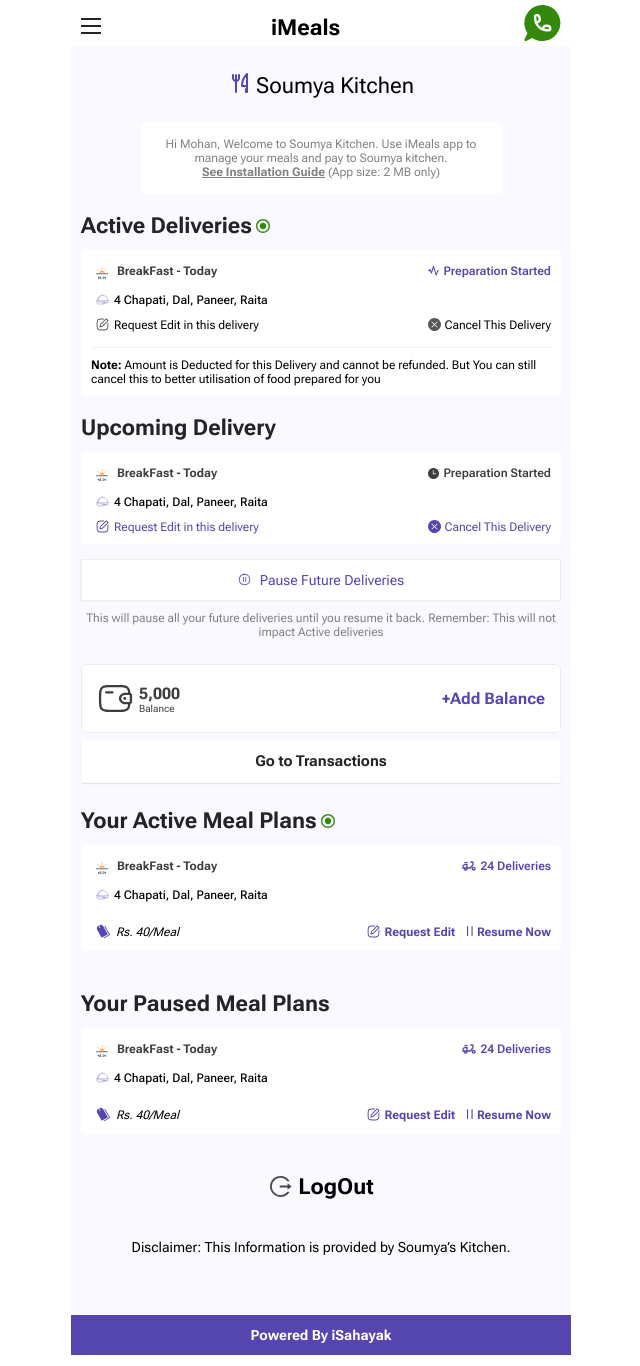
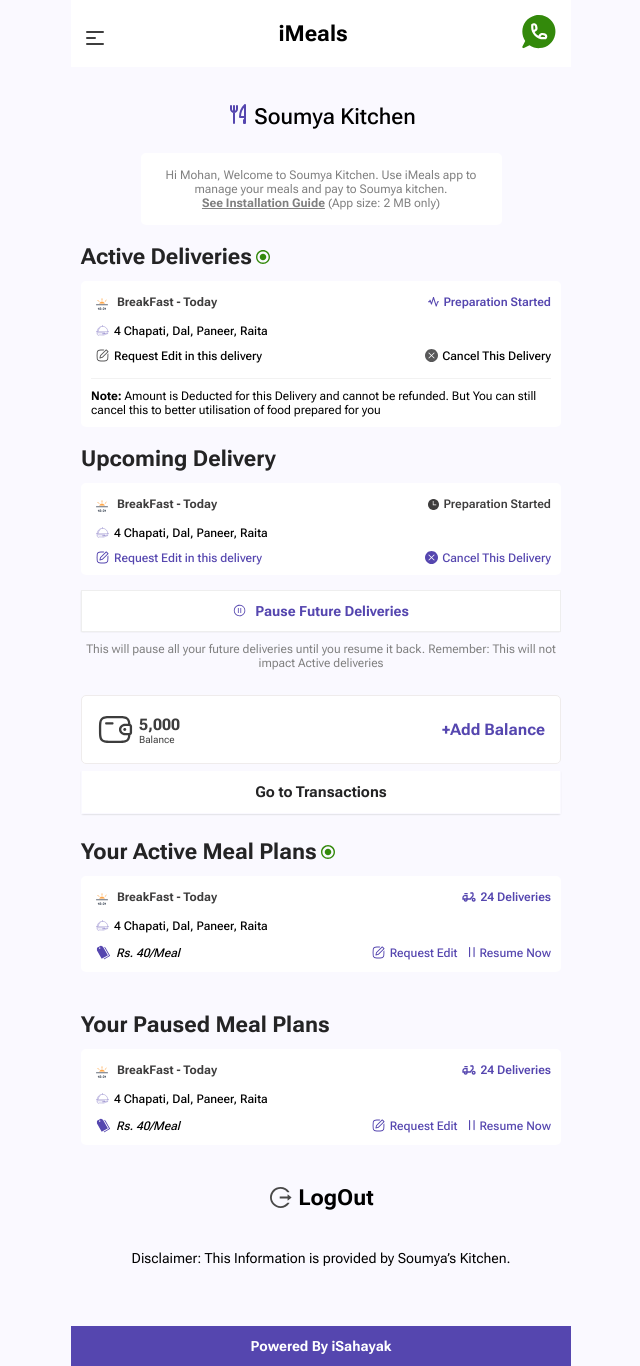
Before and after one commit to Tiffin-CRM/tiffincrm, a PHP site: page / in a window 1280 px wide. Shown: the whole page, without its empty margins (319-959 px from the left). Run offline with PHP 8.4, Linux system fonts and the light colour scheme.

Commit message:
css modified

```diff
--- a/css/style.css
+++ b/css/style.css
@@ -1,22 +1,38 @@
-
-:root{
+:root {
     --heading-color: #242425;
     --mid-font-color: #575353;
     --light-font-color: #808080;
-    --highlight-color: #5546AF;
+    --highlight-color: #5546af;
     --theam-color: #ffffff;
   }
-header, main{
+  header,
+  main {
     width: 100%;
     max-width: 500px;
     margin: auto;
     position: relative;
+    user-select: none; /* Standard */
+  }
+  header {
+    background-color: #ffffff;
+    align-items: center;
+  }
+
+  .header_box {
+    padding: 15px;
+    display: flex;
+    align-items: center;
+    justify-content: space-between;
+  }
+
+  body {
+    background-color: #faf9ff;
   }
   .hamburger {
     flex-direction: column;
     cursor: pointer;
     display: flex;
-    margin-top: 15px;
+    margin-top: 8px;
   }
 
   .bar {
@@ -41,16 +57,18 @@ header, main{
     align-items: center;
     background-color: var(--theam-color);
     position: absolute;
-    top: 55px;
+    top: 65px;
+    border: #e4e4e4 solid;
+    border-width: 0 1px 1px 1px;
     left: -100%;
     width: 100%;
-    height: 100vh;
+    height: 30vh;
     flex-direction: column;
     opacity: 0;
     display: none;
     transition: all 0.5s ease-in-out;
   }
-.menu.active{
+  .menu.active {
     display: flex;
     opacity: 1;
     left: 0px;
@@ -61,7 +79,7 @@ header, main{
   .menu a {
     margin: 10px 0;
   }
-.nav_logo{
+  .nav_logo {
     top: 15px;
     font-size: 22.05px;
     font-weight: 700;
@@ -70,36 +88,34 @@ header, main{
     justify-content: center;
     left: 40%;
   }
-.whats_app_icon{
+  .whats_app_icon {
     right: 10px;
     top: 5px;
     width: 100%;
-    max-width: 37px;
-    min-width: 37px;
+    max-width: 34px;
+    min-width: 34px;
     height: 37px;
   }
   .whats_app_icon img {
     width: 100%;
   }
 
-
   /* ____________ hero section _____________ */
-main{
-    background: #FAF9FF;
+  main {
+    background: #faf9ff;
   }
-.delivery_name{
+  .delivery_name {
     width: fit-content;
     margin: auto;
     gap: 4px;
     padding-top: 25px;
     margin-top: 10px;
   }
-.name_deliry_text{
+  .name_deliry_text {
     font-size: 22.05px;
-    font-weight: 400;
-
+    font-weight: 500;
   }
-.hero_cont_box{
+  .hero_cont_box {
     padding: 15px;
     background-color: var(--theam-color);
     border-radius: 5px;
@@ -110,26 +126,26 @@ main{
     margin: auto;
     margin-top: 23px;
   }
-.cont_box_text{
+  .cont_box_text {
     font-size: 12px;
   }
-.app_installation_guide_box{
+  .app_installation_guide_box {
     gap: 3px;
   }
-.app_installation_guide_box a{
+  .app_installation_guide_box a {
     color: var(--mid-font-color-color);
     text-decoration: underline;
     font-size: 12px;
     font-weight: 700;
   }
-.app_installation_guide_box span{
+  .app_installation_guide_box span {
     color: var(--light-font-color);
     font-size: 12px;
   }
-.active_deliveries_heading{
+  .active_deliveries_heading {
     gap: 4px;
   }
-.active_deliveries_container{
+  .active_deliveries_container {
     margin-top: 19px;
   }
   .active_deliveries_heading > span {
@@ -137,29 +153,30 @@ main{
     font-weight: 700;
     color: var(--heading-color);
   }
-.active_deliveries_box{
+  .active_deliveries_box {
     margin-top: 12px;
     background-color: var(--theam-color);
     padding: 10px;
     border-radius: 5px;
   }
-.brk_tre_box{
+  .brk_tre_box {
     width: 100%;
   }
-.brk_box, .pre_box{
+  .brk_box,
+  .pre_box {
     gap: 4px;
   }
   .brk_box span {
     font-size: 12px;
     font-weight: 700;
-    color: #3E3D3D;
+    color: #3e3d3d;
   }
-.pre_box{
+  .pre_box {
     font-size: 12px;
     font-weight: 600;
     color: var(--highlight-color);
   }
-.meal_item_list{
+  .meal_item_list {
     gap: 4px;
     padding-left: 4px;
     margin-top: 10px;
@@ -169,91 +186,94 @@ main{
     font-size: 12px;
     font-weight: 500;
   }
-.req_can_box{
+  .req_can_box {
     margin-top: 10px;
     padding-left: 4px;
   }
-.req_box, .can_box{
+  .req_box,
+  .can_box {
     gap: 4px;
   }
-.req_box span, .can_box span {
+  .req_box span,
+  .can_box span {
     font-size: 12px;
+    font-weight: 500;
   }
-.active_deloveries_note{
+  .active_deloveries_note {
     font-size: 12px;
     font-weight: 400;
     padding: 10px 0px 0px 0px;
-    border-top: 1px solid #F2F2F2;
+    border-top: 1px solid #f2f2f2;
     margin-top: 15px;
   }
-.delivery_pause{
+  .delivery_pause {
     width: 100%;
     padding: 12px 0px;
     font-size: 14px;
     color: var(--highlight-color);
     gap: 8px;
-    border: 0.892px solid #EEE;
+    border: 0.892px solid #eee;
     background: var(--theam-color);
     box-shadow: 0px 0.892px 1.695px -0.892px rgba(0, 0, 0, 0.25);
     margin-top: 15px;
     cursor: pointer;
+    font-weight: 700;
   }
-.delivery_pause_text{
+  .delivery_pause_text {
     color: var(--light-font-color);
     text-align: center;
     font-size: 12px;
     margin-top: 10px;
   }
 
-
   /* __________ section balance ___________ */
-.add_balance_box{
+  .add_balance_box {
     border-radius: 5px;
-    border: 1px solid #EFECEC;
-    background: #FFF;
+    border: 1px solid #efecec;
+    background: #fff;
     padding: 15px 15px;
     margin-top: 25px;
   }
-.wallet_icon{
+  .wallet_icon {
     gap: 5px;
   }
-.amount_balance_text{
+  .amount_balance_text {
     font-size: 15.961px;
     font-weight: 700;
-    color: #3D3D3D;
+    color: #3d3d3d;
   }
-.balance_span_text{
-    color: #3D3D3D;
+  .balance_span_text {
+    color: #3d3d3d;
     font-size: 10px;
     font-weight: 400;
   }
-.right_add_balance_box{
+  .right_add_balance_box {
     color: var(--highlight-color);
     font-size: 15.961px;
     font-weight: 700;
     cursor: pointer;
   }
-.go_to_trans_box{
+  .go_to_trans_box {
     font-size: 15px;
     font-weight: 700;
     width: 100%;
     color: var(--heading-color);
     padding: 12px 0px;
-    border: 1px solid #FAF9FF;
+    border: 1px solid #faf9ff;
     background: var(--theam-color);
     box-shadow: 0px 1px 1.9px -1px rgba(0, 0, 0, 0.25);
-    margin-top: 6px ;
+    margin-top: 6px;
     cursor: pointer;
   }
 
-
   /* __________ meals plans _________- */
-.eddite_meal_plan, .resume_meal_plan{
+  .eddite_meal_plan,
+  .resume_meal_plan {
     color: var(--highlight-color);
     font-weight: 700;
     gap: 4px;
   }
-.user_log_out_btn{
+  .user_log_out_btn {
     gap: 5px;
     background-color: transparent;
     border: none;
@@ -264,15 +284,13 @@ main{
     font-size: 22.05px;
     font-weight: 700;
   }
-.disclaimer_box{
+  .disclaimer_box {
     font-size: 14px;
     text-align: center;
   }
 
-
-
   /* _________ pop up section ___________ */
-.background_pop_up{
+  .background_pop_up {
     height: 100vh;
     width: 100%;
     background-color: #524e4e42;
@@ -283,12 +301,12 @@ main{
     opacity: 0;
     transition: all 0.5s ease-in-out;
   }
-.background_pop_up.active{
+  .background_pop_up.active {
     bottom: 0;
     opacity: 1;
     transition: all 0.5s ease-in-out;
   }
-.pop_up_container{
+  .pop_up_container {
     position: absolute;
     bottom: -100%;
     width: 100%;
@@ -300,40 +318,39 @@ main{
     width: 98%;
     left: 1%;
   }
-.background_pop_up.active .pop_up_container{
+  .background_pop_up.active .pop_up_container {
     bottom: 0px;
     transition: all 0.5s ease-in-out;
-
   }
-.close_pop_up_box{
+  .close_pop_up_box {
     position: absolute;
     top: 10px;
     right: 10px;
     cursor: pointer;
   }
-.pop_heading_text{
+  .pop_heading_text {
     margin-top: 10px;
     text-align: center;
     font-size: 22.05px;
     color: var(--heading-color);
     font-weight: 700;
   }
-.dark_sub_heading{
+  .dark_sub_heading {
     margin-top: 20px;
     font-size: 15px;
     font-weight: 400;
     text-align: center;
   }
-.short_not_box{
+  .short_not_box {
     border-radius: 5px;
-    border: 1px solid #E8E8E8;
-    background: #FAF9FF;
+    border: 1px solid #e8e8e8;
+    background: #faf9ff;
     padding: 8px;
     margin-top: 8px;
     font-size: 12px;
     text-align: center;
   }
-.pop_main_btn{
+  .pop_main_btn {
     gap: 10px;
     width: 100%;
     border-radius: 5px;
@@ -346,7 +363,7 @@ main{
     font-weight: 700;
     margin-top: 15px;
   }
-.ss_on_whats_app_btn{
+  .ss_on_whats_app_btn {
     width: 100%;
     text-align: center;
     color: #000000;
@@ -354,18 +371,16 @@ main{
     padding: 10px 0px;
     margin: 2px;
   }
-.amount_input_box{
+  .amount_input_box {
     padding: 13px 10px;
     border-radius: 5px;
-    border: 1px solid #D9D9D9;
+    border: 1px solid #d9d9d9;
     width: 100%;
     margin-top: 20px;
   }
 
-
-
   /* _____ footer ______ */
-.power_by_text{
+  .power_by_text {
     font-size: 14px;
     font-weight: 700;
     color: var(--theam-color);
--- a/index.html
+++ b/index.html
@@ -1,27 +1,33 @@
 <!DOCTYPE html>
 <html lang="en">
+
 <head>
     <meta charset="UTF-8">
     <meta name="viewport" content="width=device-width, initial-scale=1.0">
-    <title>Document</title>
+    <title>Manage Deliveries - iMeals</title>
     <link rel="stylesheet" href="css/base.css">
     <link rel="stylesheet" href="css/style.css">
-    <link href="https://fonts.googleapis.com/css2?family=Roboto+Condensed:ital,wght@0,100..900;1,100..900&family=Roboto+Flex:opsz,wght@8..144,100..1000&display=swap" rel="stylesheet">
+    <link
+        href="https://fonts.googleapis.com/css2?family=Roboto+Condensed:ital,wght@0,100..900;1,100..900&family=Roboto+Flex:opsz,wght@8..144,100..1000&display=swap"
+        rel="stylesheet">
 </head>
+
 <body>
     <header class="pos-r">
-        <div class="container noscroll">
-            <div class="nav_logo pos-a">
+        <div class="container noscroll header_box">
+            <div class="hamburger" onclick="toggleMenu()">
+                <svg width="18" height="24" viewBox="0 0 18 14" fill="none" xmlns="http://www.w3.org/2000/svg">
+                    <path d="M1 1H17M1 7H9M1 13H17" stroke="#3E3E3E" stroke-width="2" stroke-linecap="round"
+                        stroke-linejoin="round" />
+                </svg>
+            </div>
+            <div class="nav_logo">
                 <span>iMeals</span>
             </div>
-
-            <a href="#" class="whats_app_icon pos-a r-flex ali-c jut-c">
+             <a href="#" class="whats_app_icon">
                     <img src="img/whats-app-icon.svg" alt="Whats app icon">
                 </a>
-            <div class="hamburger" onclick="toggleMenu()">
-                <div class="bar"></div>
-                <div class="bar"></div>
-                <div class="bar"></div>
+        </div>
         </div>
         <nav class="menu">
             <a href="#">Home</a>
@@ -29,9 +35,6 @@
             <a href="#">Services</a>
             <a href="#">Contact Us</a>
         </nav>
-
-            </div>
-        </div>
     </header>
 
     <main>
@@ -44,7 +47,8 @@
                     <div class="name_deliry_text">Soumya Kitchen</div>
                 </div>
                 <div class="hero_cont_box">
-                    <div class="cont_box_text">Hi Mohan, Welcome to Soumya Kitchen. Use iMeals app to manage your meals and pay to Soumya kitchen. </div>
+                    <div class="cont_box_text">Hi Mohan, Welcome to Soumya Kitchen. Use iMeals app to manage your meals
+                        and pay to Soumya kitchen. </div>
                     <div class="app_installation_guide_box r-flex ali-c jut-c">
                         <a href="#">See Installation Guide</a> <span> (App size: 2 MB only)</span>
                     </div>
@@ -81,7 +85,8 @@
                         </div>
 
                         <div class="active_deloveries_note">
-                            <b>Note:</b> Amount is Deducted for this Delivery and cannot be refunded. But You can still cancel this to better utilisation of food prepared for you
+                            <b>Note:</b> Amount is Deducted for this Delivery and cannot be refunded. But You can still
+                            cancel this to better utilisation of food prepared for you
                         </div>
                     </div>
                 </div>
@@ -123,7 +128,8 @@
                         <img src="img/pause.svg" alt="pause icon">
                         <span>Pause Future Deliveries</span>
                     </button>
-                    <div class="delivery_pause_text">This will pause all your future deliveries until you resume it back. Remember: This will not impact Active deliveries</div>
+                    <div class="delivery_pause_text">This will pause all your future deliveries until you resume it
+                        back. Remember: This will not impact Active deliveries</div>
 
                 </div>
             </div>
@@ -142,7 +148,7 @@
                         </div>
                     </div>
 
-                    <div class="right_add_balance_box" onclick="toggleBtn()" >+Add Balance</div>
+                    <div class="right_add_balance_box" onclick="toggleBtn()">+Add Balance</div>
                 </div>
                 <button class="go_to_trans_box" onclick="toggleBtn()">Go to Transactions</button>
             </div>
@@ -161,7 +167,7 @@
                                 <img src="img/sun-set.svg" alt="sun set and date">
                                 <span>BreakFast - Today</span>
                             </div>
-                            <div class="pre_box r-flex ali-c" >
+                            <div class="pre_box r-flex ali-c">
                                 <img src="img/scooter-icon.svg" alt="scooter icon">
                                 <span>24 Deliveries</span>
                             </div>
@@ -170,7 +176,7 @@
                             <img src="img/meals_icon.svg" alt="meal icon">
                             <span>4 Chapati, Dal, Paneer, Raita</span>
                         </div>
-                        <div class="req_can_box r-flex ali-c jut-sb" style="margin-top: 20px;">
+                        <div class="req_can_box r-flex ali-c jut-sb">
                             <div class="req_box r-flex ali-c">
                                 <img src="img/tag-icon.svg" alt="tag icon">
                                 <span><i>Rs. 40/Meal</i></span>
@@ -200,7 +206,7 @@
                                 <img src="img/sun-set.svg" alt="sun set and date">
                                 <span>BreakFast - Today</span>
                             </div>
-                            <div class="pre_box r-flex ali-c" >
+                            <div class="pre_box r-flex ali-c">
                                 <img src="img/scooter-icon.svg" alt="scooter icon">
                                 <span>24 Deliveries</span>
                             </div>
@@ -209,7 +215,7 @@
                             <img src="img/meals_icon.svg" alt="meal icon">
                             <span>4 Chapati, Dal, Paneer, Raita</span>
                         </div>
-                        <div class="req_can_box r-flex ali-c jut-sb" style="margin-top: 20px;">
+                        <div class="req_can_box r-flex ali-c jut-sb" >
                             <div class="req_box r-flex ali-c">
                                 <img src="img/tag-icon.svg" alt="tag icon">
                                 <span><i>Rs. 40/Meal</i></span>
@@ -246,17 +252,8 @@
                         <img src="img/close_cross.svg" alt="cross icon">
                     </div>
                     <div class="pop_heading_text">Request Edit in Meal Plan</div>
-                    <div class="dark_sub_heading">You have to request this to Soumya’s Kitchen Management Team on Whatsapp</div>
-                    <div class="short_not_box">Hi, I Want to modify my daily evening meal plan. Find My Profile by searching with my my number 986879678</div>
-
-                    <!-- _____ second pop content _____   -->
-                    <div class="pop_heading_text">Please Confirm the Cancelation </div>
-                    <div class="dark_sub_heading">Are you sure you want to cancel the delivery of all of your meals.</div>
-                    <div class="short_not_box">Note: You have to resume the deliveries back when you want to continue the deliveries</div>
-
-                    <!-- ___________ thread ________ -->
-                    <div class="pop_heading_text">Add Balance in Wallet</div>
-                    <div class="dark_sub_heading">Must Follow Below Steps to Add Balance</div>
+                    <div class="dark_sub_heading">You have to request this to Soumya’s Kitchen Management Team on
+                        Whatsapp</div>
                     <div class="dark_sub_heading" style="text-align: start; font-size: 14px;">
                         1. Enter Payment Amount & Click Below Button
                         <br>
@@ -264,7 +261,8 @@
                         <br>
                         3. Send Payment Screenshot to Soumya’s Kitchen
                     </div>
-                    <div class="short_not_box">Remember: You must have to send payment screenshot to Soumya’sK Kitchen to Add the Balance in your wallet</div>
+                    <div class="short_not_box">Remember: You must have to send payment screenshot to Soumya’sK Kitchen
+                        to Add the Balance in your wallet</div>
 
                     <input type="number" name="amount" id="amount" placeholder="Enter Amount" class="amount_input_box">
                     <button class="pop_main_btn r-flex ali-c jut-c">
@@ -287,4 +285,5 @@
 
     <script src="js/script.js"></script>
 </body>
+
 </html>
```
Also changed, not shown: delivery.html (renamed from product-list.html). Lines whose indentation alone changed are shown as unchanged.
